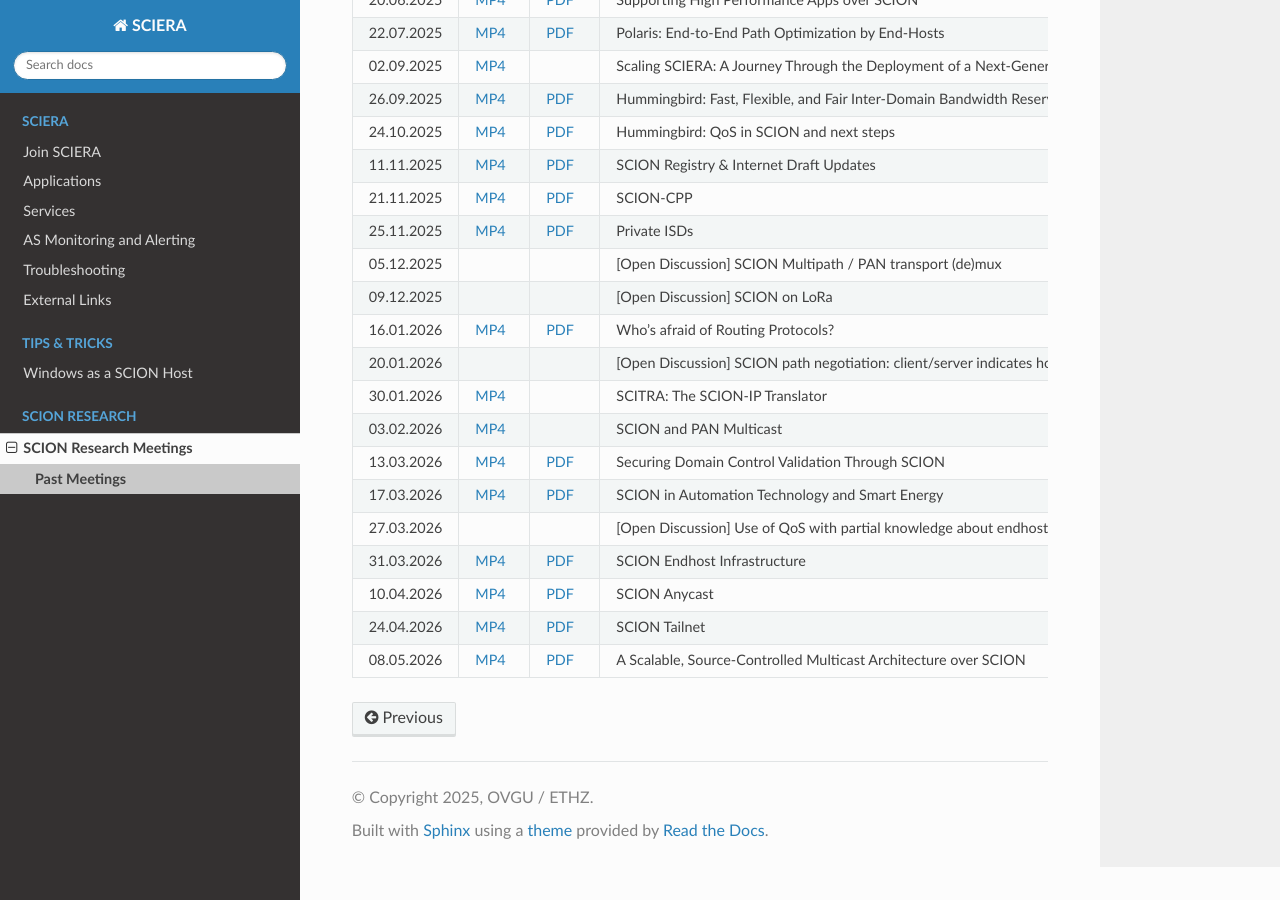
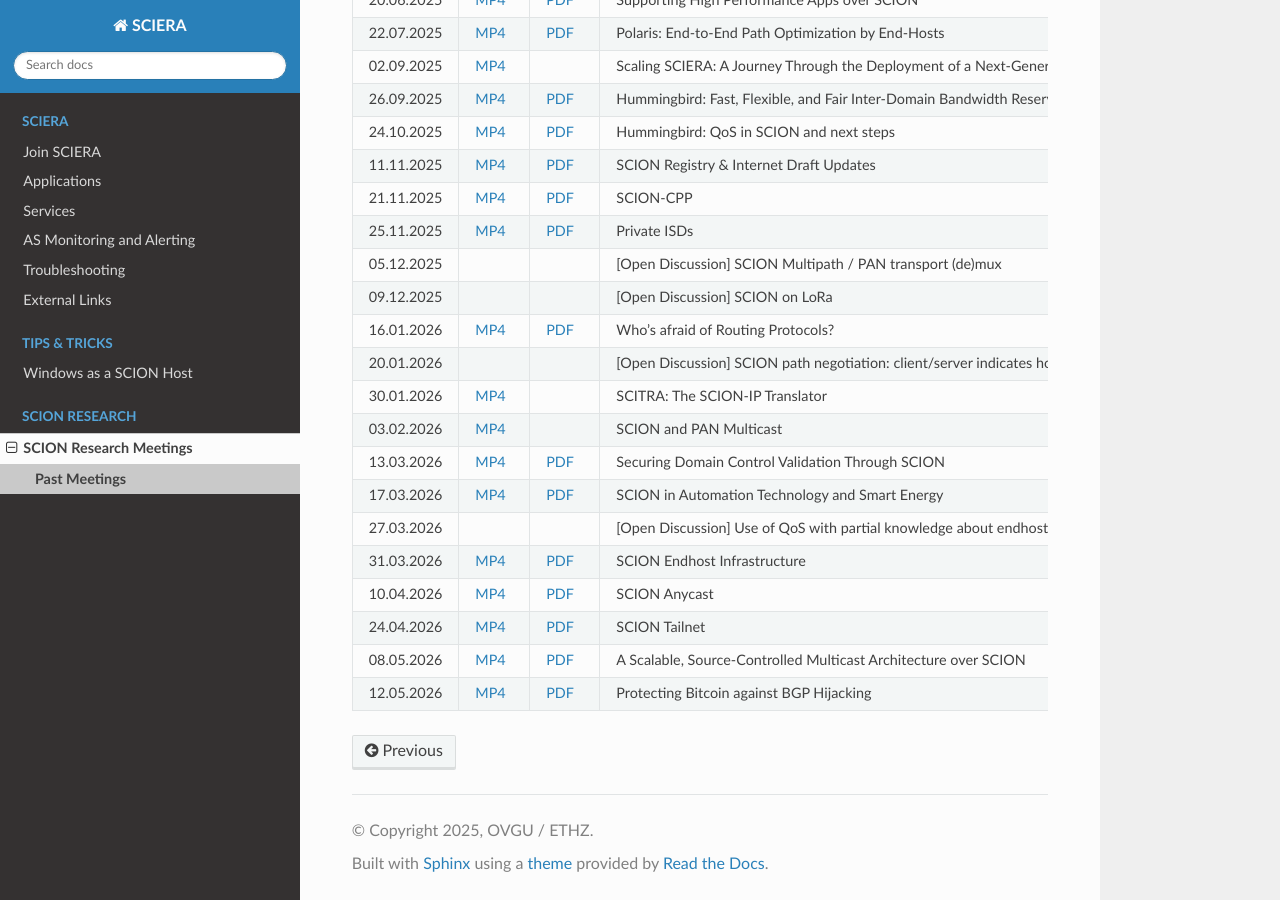
Before and after one commit to netsys-lab/scion-education-network-documentation, a Sphinx documentation site: the page built from docs/source/scion-research/meetings/past.rst, in a window 1280 px wide and 900 px high, scrolled down 1016 px. Built offline with Sphinx 7.4.7 and the Read the Docs theme 3.1.0, drawn with Linux system fonts in a browser that asks for light colours.

Commit message:
Add Tony John's presentation on bitcoin BGP hijack protection. (#46)
Video and PDF.

```diff
--- a/docs/source/scion-research/meetings/past.rst
+++ b/docs/source/scion-research/meetings/past.rst
@@ -279,3 +279,9 @@ We keep an archive of past SCION research meetings:
       - A Scalable, Source-Controlled Multicast Architecture over SCION
       - Marten Gartner (OVGU Magdeburg)
       -
+    * - 12.05.2026
+      - `MP4 <https://drive.google.com/file/d/1y2sD-7nfoJ-PZJm11lfdNcCPlNKameLr/view>`__
+      - `PDF <https://drive.google.com/file/d/1OSjO15sipa5QHUF1PyuDYM08cN5MjWo8/view>`__
+      - Protecting Bitcoin against BGP Hijacking
+      - Tony John (OVGU Magdeburg)
+      -
```
